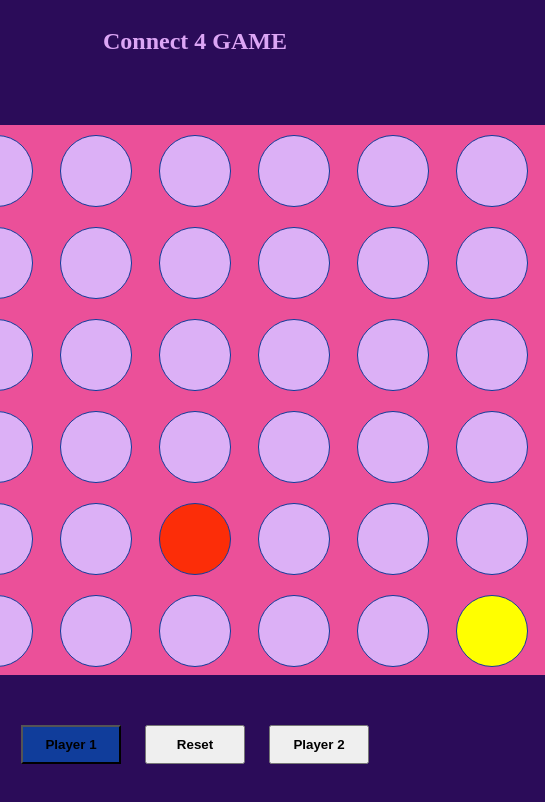
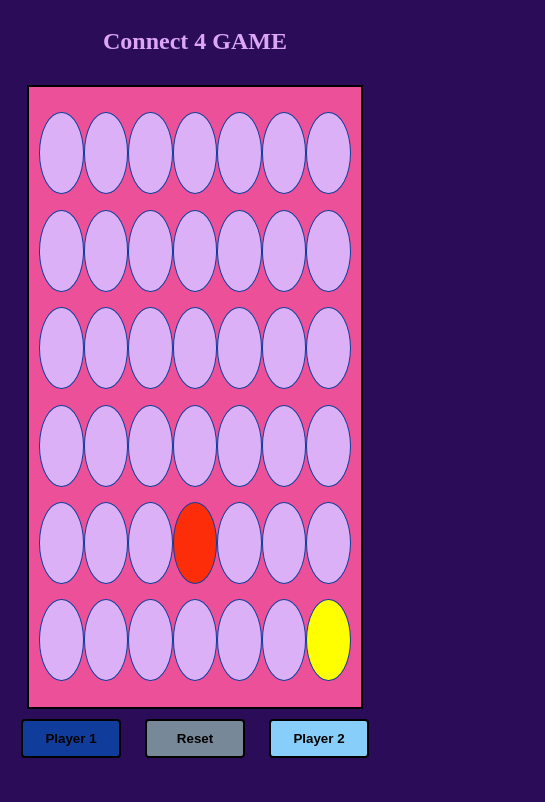
Before and after one commit to mariya-podosinova/connect4, a plain HTML site: page index.html in a window 390 px wide. Shown: the whole page, 545 px wide, since content can reach past the window. Drawn offline with Linux system fonts and the light colour scheme.

Commit message:
add responsiveness for the board

```diff
--- a/index.html
+++ b/index.html
@@ -12,8 +12,8 @@
     <div class="wrapper">
       <h2>Connect 4 GAME</h2>
       <div class="board">
-        <div class="row">
-          <div class="cell" id="cell00" onClick="handleClick()"></div>
+        <div class="row" onClick="handleClick()">
+          <div class="cell" id="cell00"></div>
           <div class="cell" id="cell01"></div>
           <div class="cell" id="cell02"></div>
           <div class="cell" id="cell03"></div>
@@ -75,6 +75,6 @@
         <button type="reset" class="btn player2-btn">Player 2</button>
       </div>
     </div>
+    <script src="script.js"></script>
   </body>
-  <script src="script.js"></script>
 </html>
--- a/main.css
+++ b/main.css
@@ -5,10 +5,15 @@ body {
 }
 
 .board {
-  margin: 50px;
-  width: 700px;
-  height: 550px;
+  width: 80vw;
+  height: 600px;
+  padding: 10px;
+  margin: 10px;
   background-color: rgb(235, 80, 153);
+  border: 2px solid black;
+  display: flex;
+  justify-content: space-evenly;
+  flex-direction: column;
 }
 .row {
   display: flex;
@@ -24,11 +29,10 @@ body {
 }
 
 .cell {
-  width: 70px;
-  height: 70px;
+  width: 80px;
+  height: 80px;
   border-radius: 50%;
   background-color: #dcb0f6;
-  margin: 10px;
   border: 1px solid #103d9b;
 }
 
@@ -37,9 +41,16 @@ body {
   margin: 0 10px;
   padding: 10px;
   font-weight: bold;
+  background-color: lightskyblue;
+  color: black;
+  border: 2px solid black;
+  border-radius: 4px;
 }
 .active-btn {
   background-color: #103d9b;
+}
+.reset-btn {
+  background-color: lightslategray;
 }
 
 .yellow {
--- a/script.js
+++ b/script.js
@@ -1,3 +1,7 @@
+const player1_btn = document.querySelector(".player1-btn");
+const player2_btn = document.querySelector(".player2-btn");
+
 function handleClick() {
-  document.querySelector(".cell").style.background = "red";
+  player1_btn.classList.toggle("active-btn");
+  player2_btn.classList.toggle("active-btn");
 }
```
